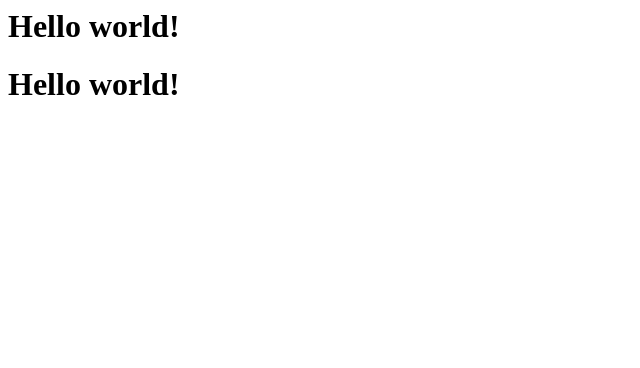
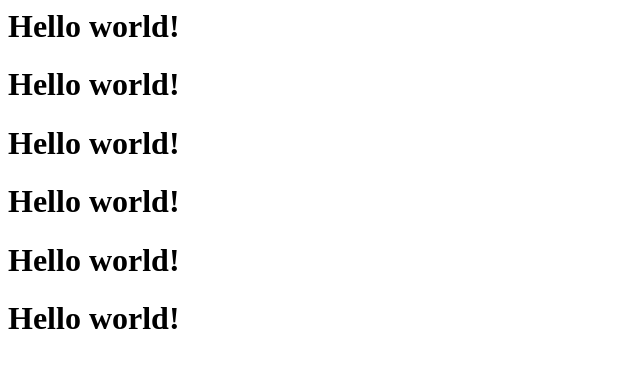
Before and after one commit to mchipi/KIII-Jenkins, a plain HTML site: page index.html in a window 1280 px wide. Shown: the whole page, without its empty margins (0-640 px from the left). Drawn offline with Linux system fonts and the light colour scheme.

Commit message:
Update index.html

```diff
--- a/index.html
+++ b/index.html
@@ -1,2 +1,6 @@
 <h1>Hello world!</h1>
 <h1>Hello world!</h1>
+<h1>Hello world!</h1>
+<h1>Hello world!</h1>
+<h1>Hello world!</h1>
+<h1>Hello world!</h1>
```
